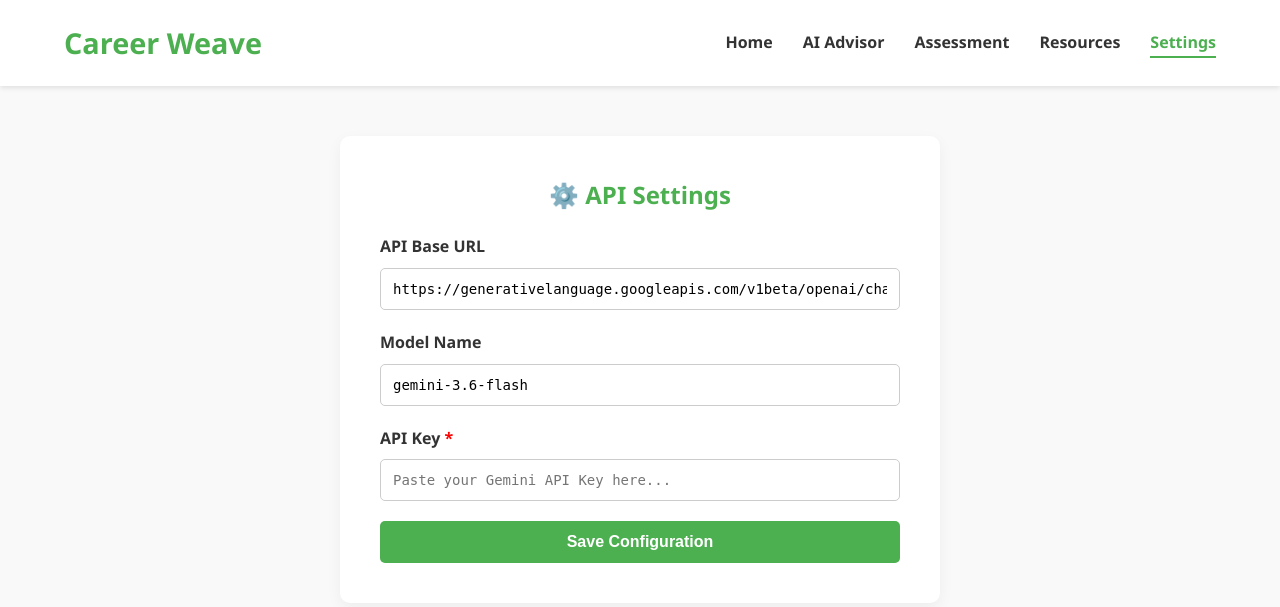
After one commit to Ishwaryakiran/Careerguidance, a Flask app: page /settings in a window 1280 px wide. The commit adds this page. Shown: the top 607 px of the page. Run offline with Flask 3, Linux system fonts and the light colour scheme.

Commit message:
Extract API settings to a dedicated page

```diff
--- a/app.py
+++ b/app.py
@@ -24,6 +24,10 @@ def assessment():
 @app.route('/resources')
 def resources():
     return render_template('resources.html')
+
+@app.route('/settings')
+def settings():
+    return render_template('settings.html')
 
 
 # 🌟 API ROUTE FOR ASSESSMENT QUESTIONS
--- a/static/resource.js
+++ b/static/resource.js
@@ -17,7 +17,7 @@ document.addEventListener('DOMContentLoaded', function() {
         const apiKey = localStorage.getItem('cw_api_key') || '';
 
         if (!apiKey || apiKey.includes('PASTE-YOUR-REAL')) {
-            loadingDiv.innerHTML = '<p style="color:red; font-weight:bold;">Error: Please configure your API key in the AI Advisor page to generate personalized resources.</p>';
+            loadingDiv.innerHTML = '<p style="color:red; font-weight:bold;">Error: Please configure your API key in the <a href="/settings">Settings</a> page to generate personalized resources.</p>';
         } else {
             fetch('/api/resources/recommend', {
                 method: 'POST',
--- a/templates/index.html
+++ b/templates/index.html
@@ -18,6 +18,7 @@
                     <li><a href="{{ url_for('advisor') }}">AI Advisor</a></li>
                     <li><a href="{{ url_for('assessment') }}">Assessment</a></li>
                     <li><a href="{{ url_for('resources') }}">Resources</a></li>
+                    <li><a href="{{ url_for('settings') }}">Settings</a></li>
                 </ul>
             </nav>
             <div class="mobile-nav-toggle">&#9776;</div>
@@ -28,6 +29,7 @@
                 <li><a href="{{ url_for('advisor') }}">AI Advisor</a></li>
                 <li><a href="{{ url_for('assessment') }}">Assessment</a></li>
                 <li><a href="{{ url_for('resources') }}">Resources</a></li>
+                <li><a href="{{ url_for('settings') }}">Settings</a></li>
             </ul>
         </div>
         <div class="overlay"></div>
--- a/templates/resources.html
+++ b/templates/resources.html
@@ -50,6 +50,7 @@
                         <li><a href="{{ url_for('advisor') }}">AI Advisor</a></li>
                         <li><a href="{{ url_for('assessment') }}">Assessment</a></li>
                         <li><a href="{{ url_for('resources') }}">Resources</a></li>
+                        <li><a href="{{ url_for('settings') }}">Settings</a></li>
                     </ul>
                 </nav>
                 <div class="mobile-nav-toggle">&#9776;</div>
@@ -60,6 +61,7 @@
                     <li><a href="{{ url_for('advisor') }}">AI Advisor</a></li>
                     <li><a href="{{ url_for('assessment') }}">Assessment</a></li>
                     <li><a href="{{ url_for('resources') }}">Resources</a></li>
+                    <li><a href="{{ url_for('settings') }}">Settings</a></li>
                 </ul>
             </div>
             <div class="overlay"></div>
--- /dev/null
+++ b/templates/settings.html
@@ -0,0 +1,175 @@
+<!DOCTYPE html>
+<html lang="en">
+<head>
+  <meta charset="UTF-8" />
+  <meta name="viewport" content="width=device-width, initial-scale=1.0"/>
+  <title>Career Weave - API Settings</title>
+  <link rel="stylesheet" href="{{ url_for('static', filename='style.css') }}">
+  <style>
+    body {
+        background-color: #f9f9f9;
+    }
+    .settings-container {
+        max-width: 600px;
+        margin: 50px auto;
+        background: white;
+        padding: 40px;
+        border-radius: 10px;
+        box-shadow: 0 5px 15px rgba(0,0,0,0.05);
+    }
+    .settings-container h2 {
+        color: #4CAF50;
+        margin-bottom: 20px;
+        text-align: center;
+    }
+    .form-group {
+        margin-bottom: 20px;
+    }
+    .form-group label {
+        display: block;
+        margin-bottom: 8px;
+        font-weight: 600;
+        color: #333;
+    }
+    .form-group input {
+        width: 100%;
+        padding: 12px;
+        border: 1px solid #ccc;
+        border-radius: 5px;
+        font-family: monospace;
+        font-size: 14px;
+    }
+    .save-btn {
+        width: 100%;
+        padding: 12px;
+        background-color: #4CAF50;
+        color: white;
+        border: none;
+        border-radius: 5px;
+        font-size: 16px;
+        font-weight: bold;
+        cursor: pointer;
+        transition: 0.3s;
+    }
+    .save-btn:hover {
+        background-color: #45a049;
+    }
+    .alert {
+        display: none;
+        padding: 10px;
+        background-color: #d4edda;
+        color: #155724;
+        border-radius: 5px;
+        margin-bottom: 20px;
+        text-align: center;
+    }
+  </style>
+</head>
+<body>
+
+  <header>
+    <div class="container">
+        <h1 class="logo">Career Weave</h1>
+        <nav>
+            <ul>
+                <li><a href="{{ url_for('home') }}">Home</a></li>
+                <li><a href="{{ url_for('advisor') }}">AI Advisor</a></li>
+                <li><a href="{{ url_for('assessment') }}">Assessment</a></li>
+                <li><a href="{{ url_for('resources') }}">Resources</a></li>
+                <li><a href="{{ url_for('settings') }}" class="active">Settings</a></li>
+            </ul>
+        </nav>
+        <div class="mobile-nav-toggle">&#9776;</div>
+    </div>
+    <div class="sidebar">
+        <ul>
+            <li><a href="{{ url_for('home') }}">Home</a></li>
+            <li><a href="{{ url_for('advisor') }}">AI Advisor</a></li>
+            <li><a href="{{ url_for('assessment') }}">Assessment</a></li>
+            <li><a href="{{ url_for('resources') }}">Resources</a></li>
+            <li><a href="{{ url_for('settings') }}" class="active">Settings</a></li>
+        </ul>
+    </div>
+    <div class="overlay"></div>
+  </header>
+
+  <div class="container">
+      <div class="settings-container">
+          <h2>⚙️ API Settings</h2>
+          <div id="saveAlert" class="alert">Settings saved successfully!</div>
+
+          <div class="form-group">
+              <label>API Base URL</label>
+              <input type="text" id="api_url" value="https://generativelanguage.googleapis.com/v1beta/openai/chat/completions">
+          </div>
+
+          <div class="form-group">
+              <label>Model Name</label>
+              <input type="text" id="model_name" value="gemini-3.6-flash">
+          </div>
+
+          <div class="form-group">
+              <label>API Key <span style="color: red;">*</span></label>
+              <input type="password" id="api_key" placeholder="Paste your Gemini API Key here...">
+          </div>
+
+          <button class="save-btn" onclick="saveSettings()">Save Configuration</button>
+      </div>
+  </div>
+
+  <script>
+      // Load existing settings
+      document.addEventListener("DOMContentLoaded", () => {
+          if (localStorage.getItem('cw_api_key')) {
+              document.getElementById('api_key').value = localStorage.getItem('cw_api_key');
+          }
+          if (localStorage.getItem('cw_api_url')) {
+              document.getElementById('api_url').value = localStorage.getItem('cw_api_url');
+          }
+          if (localStorage.getItem('cw_model_name')) {
+              document.getElementById('model_name').value = localStorage.getItem('cw_model_name');
+          }
+      });
+
+      function saveSettings() {
+          const apiKey = document.getElementById('api_key').value.trim();
+          const apiUrl = document.getElementById('api_url').value.trim();
+          const modelName = document.getElementById('model_name').value.trim();
+
+          if (!apiKey) {
+              alert("Please enter an API Key!");
+              return;
+          }
+
+          localStorage.setItem('cw_api_key', apiKey);
+          localStorage.setItem('cw_api_url', apiUrl);
+          localStorage.setItem('cw_model_name', modelName);
+
+          const alertBox = document.getElementById('saveAlert');
+          alertBox.style.display = 'block';
+          setTimeout(() => {
+              alertBox.style.display = 'none';
+          }, 3000);
+      }
+
+      // Mobile sidebar logic
+      const mobileNavToggle = document.querySelector('.mobile-nav-toggle');
+      const sidebar = document.querySelector('.sidebar');
+      const overlay = document.querySelector('.overlay');
+
+      if (mobileNavToggle) {
+          mobileNavToggle.addEventListener('click', () => {
+              sidebar.classList.add('open');
+              overlay.classList.add('active');
+          });
+      }
+
+      if (overlay) {
+          overlay.addEventListener('click', () => {
+              sidebar.classList.remove('open');
+              overlay.classList.remove('active');
+          });
+      }
+  </script>
+</body>
+</html>
```
Also changed, not shown: static/advisor.js (+9 -11 lines), static/assessment.js (+5 -24 lines), templates/advisor.html (+2 -26 lines), templates/assessment.html (+2 -24 lines).
